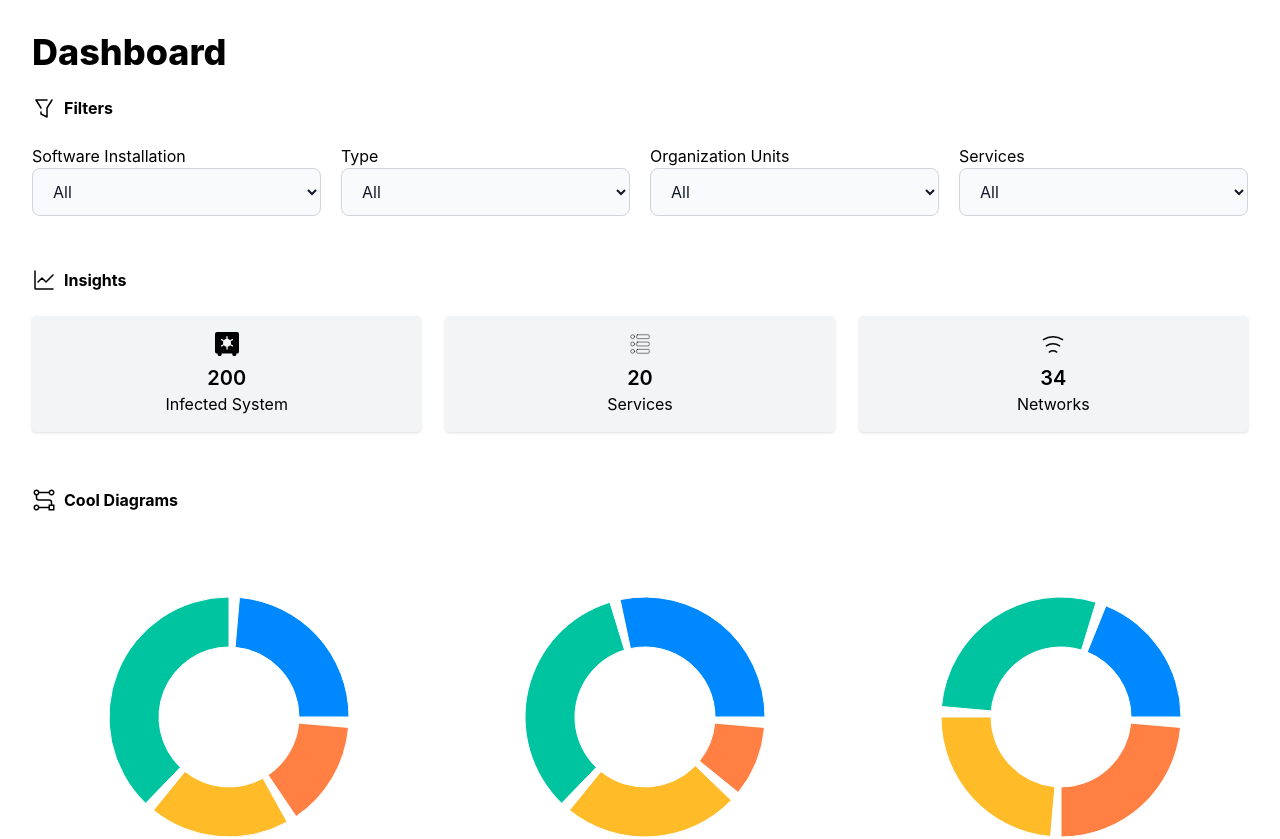
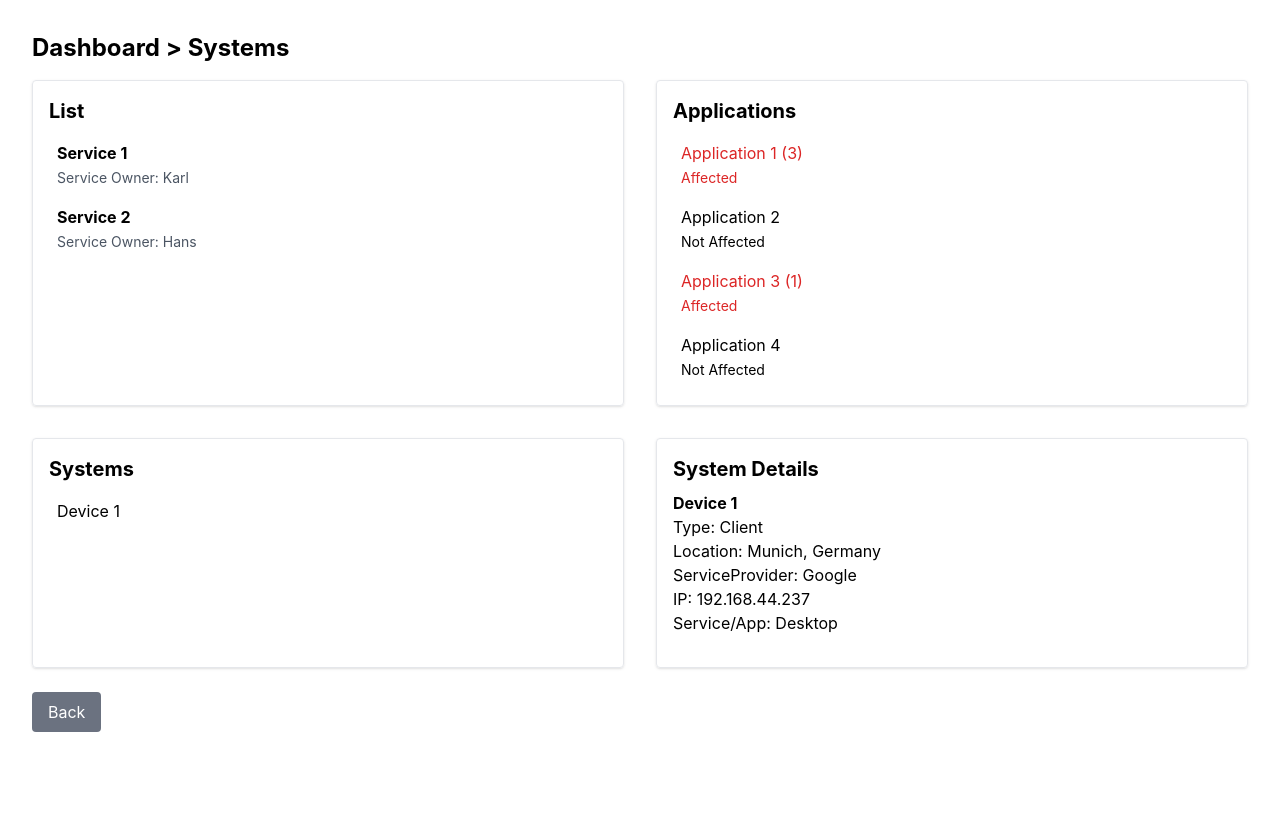
Before and after one commit to helenzhangyc/HackaTuLuWonderland, a React (Create React App) app in the folder wonderland_frontend/: page /systems in a window 1280 px wide. Shown: the top 839 px of the page. After the commit the page ends 800 px from the top, so only its background shows below. Built offline with nearby package versions, Linux system fonts and the light colour scheme.

Commit message:
add subpages for dashboard

```diff
--- a/wonderland_frontend/package.json
+++ b/wonderland_frontend/package.json
@@ -10,6 +10,7 @@
     "react": "^18.3.1",
     "react-chartjs-2": "^5.2.0",
     "react-dom": "^18.3.1",
+    "react-router-dom": "^7.0.1",
     "react-scripts": "5.0.1",
     "recharts": "^2.13.3",
     "web-vitals": "^2.1.4"
--- a/wonderland_frontend/src/App.js
+++ b/wonderland_frontend/src/App.js
@@ -1,21 +1,94 @@
+import { BrowserRouter as Router, Routes, Route, useNavigate } from "react-router-dom";
 import Filters from "./components/Filters";
 import Insights from "./components/Insights";
 import CoolDiagrams from "./components/CoolDiagrams";
 import Persons from "./components/Persons";
+import Services from "./components/Services";
+import ITContactPeople from "./components/ITContactPeople";
+import OrganizationUnits from "./components/OrganizationUnits";
+import Systems from "./components/Systems";
 
 function App() {
   return (
-    <div className="p-8">
+    <Router>
+      <div className="p-8">
+        <Routes>
+          <Route path="/" element={<Dashboard />} />
+          <Route path="/services" element={<WithBackButton component={Services} />} />
+          <Route
+            path="/it-contact-people"
+            element={<WithBackButton component={ITContactPeople} />}
+          />
+          <Route
+            path="/organization-units"
+            element={<WithBackButton component={OrganizationUnits} />}
+          />
+          <Route path="/systems" element={<WithBackButton component={Systems} />} />
+        </Routes>
+      </div>
+    </Router>
+  );
+}
+
+// Main Dashboard Component
+function Dashboard() {
+  const navigate = useNavigate();
+
+  return (
+    <div>
       <h2 className="text-4xl font-extrabold dark:text-white">Dashboard</h2>
+      <div className="flex justify-between space-x-4 mt-8">
+        <button
+          onClick={() => navigate("/services")}
+          className="flex-1 p-4 bg-blue-500 text-white rounded shadow hover:bg-blue-600"
+        >
+          Services
+        </button>
+        <button
+          onClick={() => navigate("/it-contact-people")}
+          className="flex-1 p-4 bg-green-500 text-white rounded shadow hover:bg-green-600"
+        >
+          IT Contact People
+        </button>
+        <button
+          onClick={() => navigate("/organization-units")}
+          className="flex-1 p-4 bg-purple-500 text-white rounded shadow hover:bg-purple-600"
+        >
+          Organization Units
+        </button>
+        <button
+          onClick={() => navigate("/systems")}
+          className="flex-1 p-4 bg-red-500 text-white rounded shadow hover:bg-red-600"
+        >
+          Systems
+        </button>
+      </div>
       <br />
       <Filters />
       <Insights />
-      <br />
       <CoolDiagrams />
-      <br />
       <Persons />
     </div>
   );
 }
 
+
+// Higher-Order Component to add a Back button
+function WithBackButton({ component: Component }) {
+  const navigate = useNavigate();
+
+  return (
+    <div>
+      <Component />
+      <br />
+      <button
+        onClick={() => navigate("/")}
+        className="mb-4 px-4 py-2 bg-gray-500 text-white rounded hover:bg-gray-600"
+      >
+        Back
+      </button>
+    </div>
+  );
+}
+
 export default App;
--- /dev/null
+++ b/wonderland_frontend/src/components/ITContactPeople.js
@@ -0,0 +1,10 @@
+function ITContactPeople() {
+    return (
+        <div>
+            <h3 className="text-2xl font-bold">IT Contact People</h3>
+            {/* Add your IT Contact People content here */}
+        </div>
+    );
+}
+
+export default ITContactPeople;
--- /dev/null
+++ b/wonderland_frontend/src/components/OrganizationUnits.js
@@ -0,0 +1,10 @@
+function OrganizationUnits() {
+    return (
+        <div>
+            <h3 className="text-2xl font-bold">Organization Units</h3>
+            {/* Add your organization units content here */}
+        </div>
+    );
+}
+
+export default OrganizationUnits;
--- /dev/null
+++ b/wonderland_frontend/src/components/Services.js
@@ -0,0 +1,10 @@
+function Services() {
+    return (
+        <div>
+            <h3 className="text-2xl font-bold">Dashboard &gt; Services</h3>
+            {/* Add your services content here */}
+        </div>
+    );
+}
+
+export default Services;
--- /dev/null
+++ b/wonderland_frontend/src/components/Systems.js
@@ -0,0 +1,99 @@
+function Systems() {
+    const systemsData = [
+        {
+            id: 1,
+            type: "Client",
+            location: "Munich, Germany",
+            serviceProvider: "Google",
+            ip: "192.168.44.237",
+            serviceApp: "Desktop",
+        },
+        // Add more systems here if needed
+    ];
+
+    const servicesData = [
+        { name: "Service 1", owner: "Karl" },
+        { name: "Service 2", owner: "Hans" },
+        // Add more services here if needed
+    ];
+
+    const applicationsData = [
+        { name: "Application 1", affected: true, count: 3 },
+        { name: "Application 2", affected: false },
+        { name: "Application 3", affected: true, count: 1 },
+        { name: "Application 4", affected: false },
+    ];
+
+    return (
+        <div>
+            <h3 className="text-2xl font-bold">Dashboard &gt; Systems</h3>
+            <div className="grid grid-cols-2 gap-8 mt-4">
+                {/* Services List */}
+                <div className="p-4 border rounded shadow">
+                    <h4 className="text-xl font-bold mb-2">List</h4>
+                    <ul>
+                        {servicesData.map((service, index) => (
+                            <li key={index} className="p-2">
+                                <div>
+                                    <span className="font-bold">{service.name}</span>
+                                    <br />
+                                    <span className="text-sm text-gray-600">
+                                        Service Owner: {service.owner}
+                                    </span>
+                                </div>
+                            </li>
+                        ))}
+                    </ul>
+                </div>
+
+                {/* Applications List */}
+                <div className="p-4 border rounded shadow">
+                    <h4 className="text-xl font-bold mb-2">Applications</h4>
+                    <ul>
+                        {applicationsData.map((app, index) => (
+                            <li
+                                key={index}
+                                className={`p-2 ${app.affected ? "text-red-600" : ""}`}
+                            >
+                                {app.name} {app.affected && `(${app.count})`}
+                                <br />
+                                <span className="text-sm">
+                                    {app.affected ? "Affected" : "Not Affected"}
+                                </span>
+                            </li>
+                        ))}
+                    </ul>
+                </div>
+
+                {/* Systems List */}
+                <div className="p-4 border rounded shadow">
+                    <h4 className="text-xl font-bold mb-2">Systems</h4>
+                    <ul>
+                        {systemsData.map((system, index) => (
+                            <li key={index} className="p-2">
+                                <span>Device {system.id}</span>
+                            </li>
+                        ))}
+                    </ul>
+                </div>
+
+                {/* System Details */}
+                <div className="p-4 border rounded shadow">
+                    <h4 className="text-xl font-bold mb-2">System Details</h4>
+                    {systemsData.map((system, index) => (
+                        <div key={index} className="mb-4">
+                            <h5 className="font-bold">Device {system.id}</h5>
+                            <p>Type: {system.type}</p>
+                            <p>Location: {system.location}</p>
+                            <p>ServiceProvider: {system.serviceProvider}</p>
+                            <p>IP: {system.ip}</p>
+                            <p>Service/App: {system.serviceApp}</p>
+                        </div>
+                    ))}
+                </div>
+            </div>
+        </div>
+    );
+}
+
+export default Systems;
```
Also changed, not shown: 1 other file (tests, documents, lock files or other folders).
